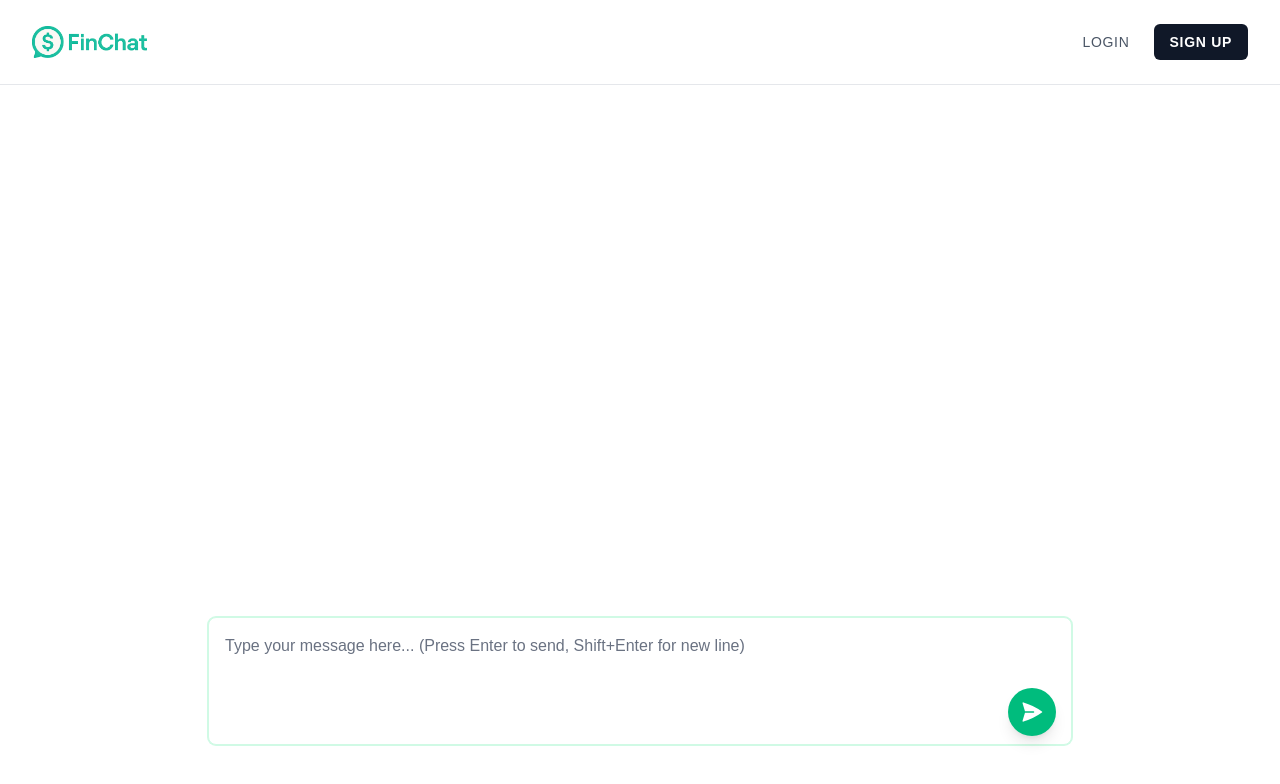
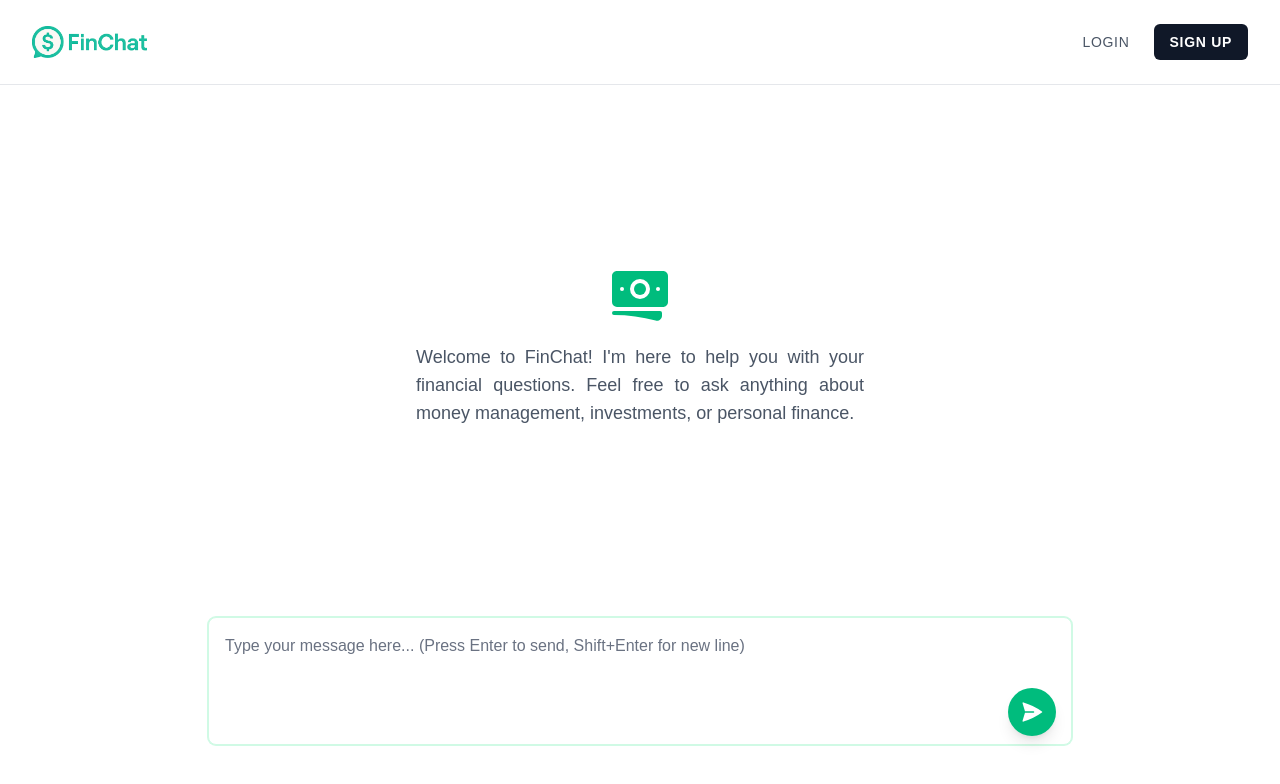
Before and after one commit to victobonetti/next-tet, a Next.js app: page /chat in a window 1280 px wide. Shown: the top 784 px of the page. Built offline with nearby package versions, Linux system fonts and the light colour scheme.

Commit message:
add message

```diff
--- a/src/app/chat/page.tsx
+++ b/src/app/chat/page.tsx
@@ -2,7 +2,7 @@
 
 import { useState, useRef, useEffect } from 'react';
 import { motion, AnimatePresence } from 'framer-motion';
-import { PaperAirplaneIcon, ArrowPathIcon } from '@heroicons/react/24/solid';
+import { PaperAirplaneIcon, ArrowPathIcon, BanknotesIcon } from '@heroicons/react/24/solid';
 import Header from '@/components/Header';
 import ChatBubble from '@/components/ChatBubble';
 
@@ -87,8 +87,23 @@
         className="flex-1 flex items-center justify-center w-full max-w-4xl mx-auto px-4 pt-24 pb-8"
       >
         <div className="w-full h-[calc(100vh-10rem)] flex flex-col">
-          <div className="flex-1 overflow-y-auto mb-4">
+          <div className="flex-1 overflow-y-auto mb-4 relative">
             <div className="space-y-6">
+              {messages.length === 0 && (
+                <motion.div
+                  initial={{ opacity: 0, y: 20 }}
+                  animate={{ opacity: 1, y: 0 }}
+                  exit={{ opacity: 0, y: -20 }}
+                  transition={{ duration: 0.3 }}
+                  className="absolute inset-0 flex flex-col items-center justify-center text-center px-4"
+                >
+                  <BanknotesIcon className="h-16 w-16 text-emerald-500 mb-4" />
+                  <p className="text-gray-600 text-lg max-w-md text-justify font-light font-sans">
+                    Welcome to FinChat! I'm here to help you with your financial questions.
+                    Feel free to ask anything about money management, investments, or personal finance.
+                  </p>
+                </motion.div>
+              )}
               <AnimatePresence>
                 {messages.map((message, index) => (
                   <motion.div
@@ -120,7 +135,7 @@
                   onChange={(e) => setInput(e.target.value)}
                   onKeyDown={handleKeyDown}
                   placeholder="Type your message here... (Press Enter to send, Shift+Enter for new line)"
-                  className="w-full p-4 pr-16 text-gray-900 bg-white border border-gray-200 rounded-lg outline-none focus:outline-none focus:ring-1 focus:ring-emerald-100 focus:border-emerald-100 resize-none h-32 placeholder-gray-500 [&:focus]:ring-emerald-100 [&:focus]:border-emerald-100"
+                  className="w-full p-4 pr-16 text-gray-900 bg-white border border-gray-200 rounded-lg outline-none focus:outline-none focus:ring-1 focus:ring-emerald-100 focus:border-emerald-100 resize-none h-32 placeholder-gray-500 [&:focus]:ring-emerald-100 [&:focus]:border-emerald-100 font-light font-sans"
                   disabled={isLoading}
                   autoFocus
                 />
--- a/src/components/ChatBubble.tsx
+++ b/src/components/ChatBubble.tsx
@@ -15,7 +15,7 @@
             : 'bg-gray-100 text-gray-900 rounded-tl-xs'
         }`}
       >
-        <div className="whitespace-pre-wrap break-words">{text}</div>
+        <div className="whitespace-pre-wrap break-words font-light font-sans">{text}</div>
       </div>
     </div>
   );
```
